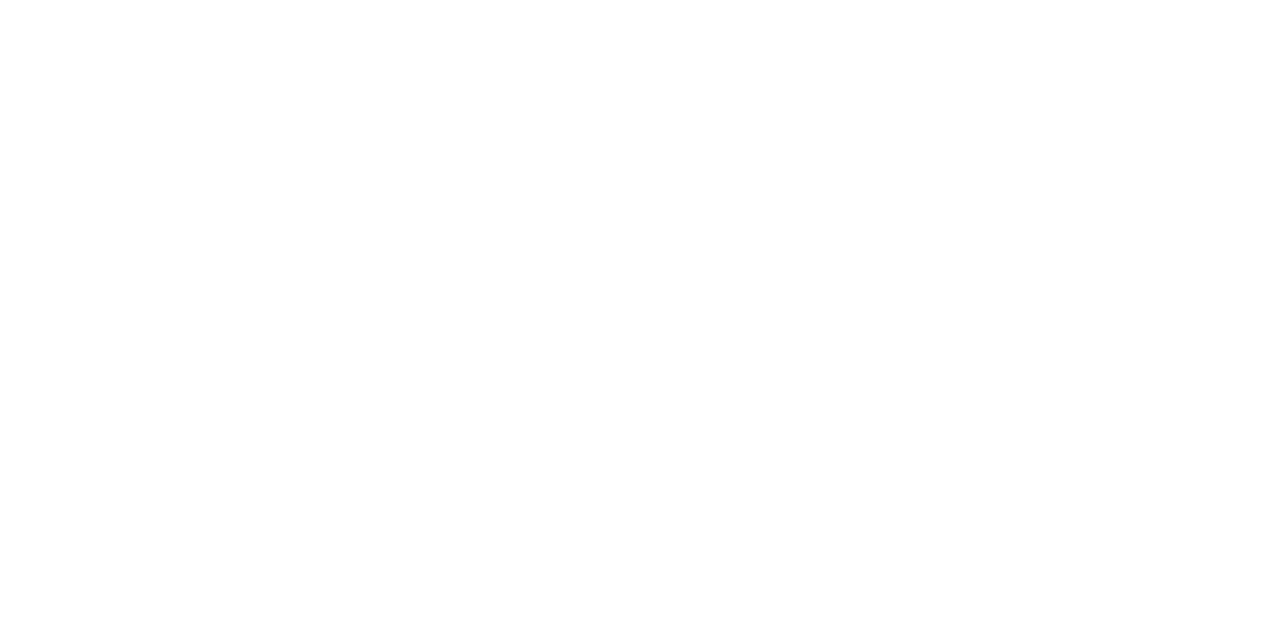
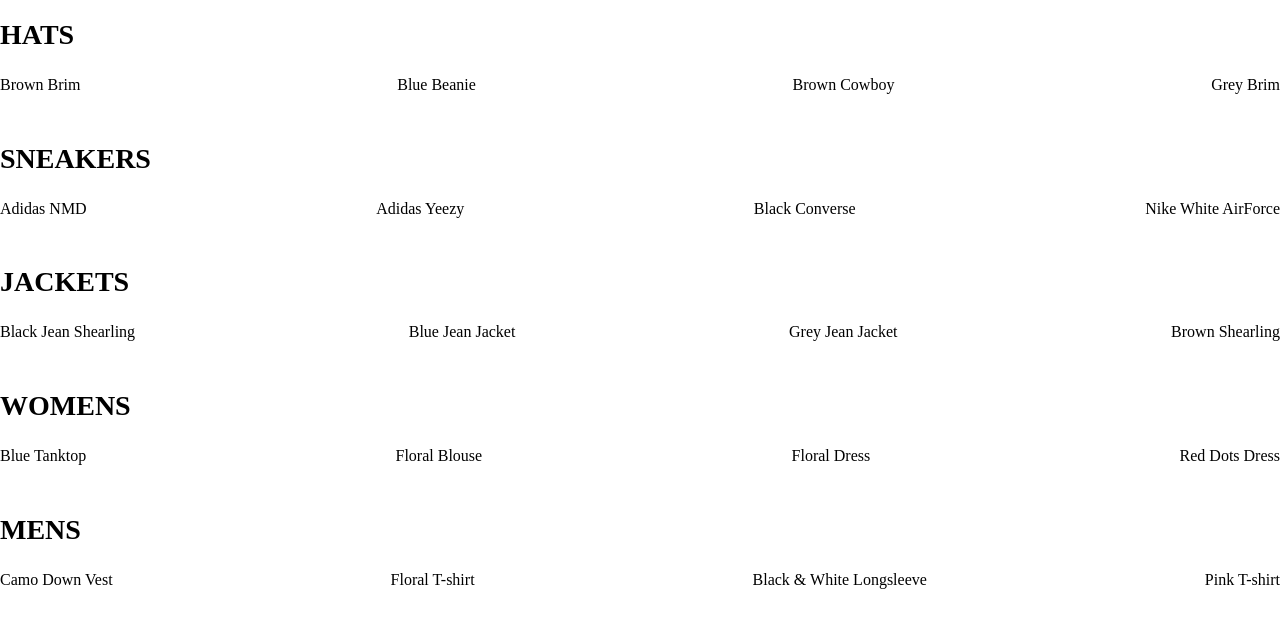
Before and after one commit to silenteyesoncode/E-corp, a React (Create React App) app: page /shop in a window 1280 px wide. Shown: the top 628 px of the page. Built offline with nearby package versions, Linux system fonts and the light colour scheme; a web font is replaced by a local one.

Commit message:
shop page and its data

```diff
--- a/src/App.js
+++ b/src/App.js
@@ -2,19 +2,15 @@
 import { Switch, Route } from 'react-router-dom';
 import './App.css';
 import HomePage from './pages/homepage/homepage.component';
+import ShopPage from './pages/shop/shop.component';
 
-const HatsPage = () => (
-  <div>
-    HATS PAGE
-  </div>
-);
 
 function App() {
   return (
     <div>
       <Switch>
         <Route exact path='/' component={HomePage} />
-        <Route exact path='/hats' component={HatsPage} />
+        <Route exact path='/shop' component={ShopPage} />
       </Switch>
     </div>
   );
--- /dev/null
+++ b/src/components/collection-preview/collection-preview.jsx
@@ -0,0 +1,19 @@
+import React from 'react';
+
+
+import './collection-preview.styles.scss';
+
+const CollectionPreview = ({ title, items }) => (
+  <div className='collection-preview'>
+    <h1 className='title'>{title.toUpperCase()}</h1>
+    <div className='preview'>
+      {items
+        .filter((item, idx) => idx < 4)
+        .map(item => (
+          <div key={item.id}>{item.name}</div>
+        ))}
+    </div>
+  </div>
+);
+
+export default CollectionPreview;
--- /dev/null
+++ b/src/components/collection-preview/collection-preview.styles.scss
@@ -0,0 +1,15 @@
+.collection-preview {
+    display: flex;
+    flex-direction: column;
+    margin-bottom: 30px;
+
+    .title {
+      font-size: 28px;
+      margin-bottom: 25px;
+    }
+
+    .preview {
+      display: flex;
+      justify-content: space-between;
+    }
+  }
--- /dev/null
+++ b/src/pages/shop/shop.component.jsx
@@ -0,0 +1,28 @@
+import React from 'react';
+
+import SHOP_DATA from './shop.data.js';
+
+import CollectionPreview from '../../components/collection-preview/collection-preview';
+
+class ShopPage extends React.Component {
+  constructor(props) {
+    super(props);
+
+    this.state = {
+      collections: SHOP_DATA
+    };
+  }
+
+  render() {
+    const { collections } = this.state;
+    return (
+      <div className='shop-page'>
+        {collections.map(({ id, ...otherCollectionProps }) => (
+          <CollectionPreview key={id} {...otherCollectionProps} />
+        ))}
+      </div>
+    );
+  }
+}
+
+export default ShopPage;
--- /dev/null
+++ b/src/pages/shop/shop.data.js
@@ -0,0 +1,249 @@
+const SHOP_DATA = [
+  {
+    id: 1,
+    title: 'Hats',
+    routeName: 'hats',
+    items: [
+      {
+        id: 1,
+        name: 'Brown Brim',
+        imageUrl: 'https://i.ibb.co/ZYW3VTp/brown-brim.png',
+        price: 25
+      },
+      {
+        id: 2,
+        name: 'Blue Beanie',
+        imageUrl: 'https://i.ibb.co/ypkgK0X/blue-beanie.png',
+        price: 18
+      },
+      {
+        id: 3,
+        name: 'Brown Cowboy',
+        imageUrl: 'https://i.ibb.co/QdJwgmp/brown-cowboy.png',
+        price: 35
+      },
+      {
+        id: 4,
+        name: 'Grey Brim',
+        imageUrl: 'https://i.ibb.co/RjBLWxB/grey-brim.png',
+        price: 25
+      },
+      {
+        id: 5,
+        name: 'Green Beanie',
+        imageUrl: 'https://i.ibb.co/YTjW3vF/green-beanie.png',
+        price: 18
+      },
+      {
+        id: 6,
+        name: 'Palm Tree Cap',
+        imageUrl: 'https://i.ibb.co/rKBDvJX/palm-tree-cap.png',
+        price: 14
+      },
+      {
+        id: 7,
+        name: 'Red Beanie',
+        imageUrl: 'https://i.ibb.co/bLB646Z/red-beanie.png',
+        price: 18
+      },
+      {
+        id: 8,
+        name: 'Wolf Cap',
+        imageUrl: 'https://i.ibb.co/1f2nWMM/wolf-cap.png',
+        price: 14
+      },
+      {
+        id: 9,
+        name: 'Blue Snapback',
+        imageUrl: 'https://i.ibb.co/X2VJP2W/blue-snapback.png',
+        price: 16
+      }
+    ]
+  },
+  {
+    id: 2,
+    title: 'Sneakers',
+    routeName: 'sneakers',
+    items: [
+      {
+        id: 10,
+        name: 'Adidas NMD',
+        imageUrl: 'https://i.ibb.co/0s3pdnc/adidas-nmd.png',
+        price: 220
+      },
+      {
+        id: 11,
+        name: 'Adidas Yeezy',
+        imageUrl: 'https://i.ibb.co/dJbG1cT/yeezy.png',
+        price: 280
+      },
+      {
+        id: 12,
+        name: 'Black Converse',
+        imageUrl: 'https://i.ibb.co/bPmVXyP/black-converse.png',
+        price: 110
+      },
+      {
+        id: 13,
+        name: 'Nike White AirForce',
+        imageUrl: 'https://i.ibb.co/1RcFPk0/white-nike-high-tops.png',
+        price: 160
+      },
+      {
+        id: 14,
+        name: 'Nike Red High Tops',
+        imageUrl: 'https://i.ibb.co/QcvzydB/nikes-red.png',
+        price: 160
+      },
+      {
+        id: 15,
+        name: 'Nike Brown High Tops',
+        imageUrl: 'https://i.ibb.co/fMTV342/nike-brown.png',
+        price: 160
+      },
+      {
+        id: 16,
+        name: 'Air Jordan Limited',
+        imageUrl: 'https://i.ibb.co/w4k6Ws9/nike-funky.png',
+        price: 190
+      },
+      {
+        id: 17,
+        name: 'Timberlands',
+        imageUrl: 'https://i.ibb.co/Mhh6wBg/timberlands.png',
+        price: 200
+      }
+    ]
+  },
+  {
+    id: 3,
+    title: 'Jackets',
+    routeName: 'jackets',
+    items: [
+      {
+        id: 18,
+        name: 'Black Jean Shearling',
+        imageUrl: 'https://i.ibb.co/XzcwL5s/black-shearling.png',
+        price: 125
+      },
+      {
+        id: 19,
+        name: 'Blue Jean Jacket',
+        imageUrl: 'https://i.ibb.co/mJS6vz0/blue-jean-jacket.png',
+        price: 90
+      },
+      {
+        id: 20,
+        name: 'Grey Jean Jacket',
+        imageUrl: 'https://i.ibb.co/N71k1ML/grey-jean-jacket.png',
+        price: 90
+      },
+      {
+        id: 21,
+        name: 'Brown Shearling',
+        imageUrl: 'https://i.ibb.co/s96FpdP/brown-shearling.png',
+        price: 165
+      },
+      {
+        id: 22,
+        name: 'Tan Trench',
+        imageUrl: 'https://i.ibb.co/M6hHc3F/brown-trench.png',
+        price: 185
+      }
+    ]
+  },
+  {
+    id: 4,
+    title: 'Womens',
+    routeName: 'womens',
+    items: [
+      {
+        id: 23,
+        name: 'Blue Tanktop',
+        imageUrl: 'https://i.ibb.co/7CQVJNm/blue-tank.png',
+        price: 25
+      },
+      {
+        id: 24,
+        name: 'Floral Blouse',
+        imageUrl: 'https://i.ibb.co/4W2DGKm/floral-blouse.png',
+        price: 20
+      },
+      {
+        id: 25,
+        name: 'Floral Dress',
+        imageUrl: 'https://i.ibb.co/KV18Ysr/floral-skirt.png',
+        price: 80
+      },
+      {
+        id: 26,
+        name: 'Red Dots Dress',
+        imageUrl: 'https://i.ibb.co/N3BN1bh/red-polka-dot-dress.png',
+        price: 80
+      },
+      {
+        id: 27,
+        name: 'Striped Sweater',
+        imageUrl: 'https://i.ibb.co/KmSkMbH/striped-sweater.png',
+        price: 45
+      },
+      {
+        id: 28,
+        name: 'Yellow Track Suit',
+        imageUrl: 'https://i.ibb.co/v1cvwNf/yellow-track-suit.png',
+        price: 135
+      },
+      {
+        id: 29,
+        name: 'White Blouse',
+        imageUrl: 'https://i.ibb.co/qBcrsJg/white-vest.png',
+        price: 20
+      }
+    ]
+  },
+  {
+    id: 5,
+    title: 'Mens',
+    routeName: 'mens',
+    items: [
+      {
+        id: 30,
+        name: 'Camo Down Vest',
+        imageUrl: 'https://i.ibb.co/xJS0T3Y/camo-vest.png',
+        price: 325
+      },
+      {
+        id: 31,
+        name: 'Floral T-shirt',
+        imageUrl: 'https://i.ibb.co/qMQ75QZ/floral-shirt.png',
+        price: 20
+      },
+      {
+        id: 32,
+        name: 'Black & White Longsleeve',
+        imageUrl: 'https://i.ibb.co/55z32tw/long-sleeve.png',
+        price: 25
+      },
+      {
+        id: 33,
+        name: 'Pink T-shirt',
+        imageUrl: 'https://i.ibb.co/RvwnBL8/pink-shirt.png',
+        price: 25
+      },
+      {
+        id: 34,
+        name: 'Jean Long Sleeve',
+        imageUrl: 'https://i.ibb.co/VpW4x5t/roll-up-jean-shirt.png',
+        price: 40
+      },
+      {
+        id: 35,
+        name: 'Burgundy T-shirt',
+        imageUrl: 'https://i.ibb.co/mh3VM1f/polka-dot-shirt.png',
+        price: 25
+      }
+    ]
+  }
+];
+
+export default SHOP_DATA;
```
